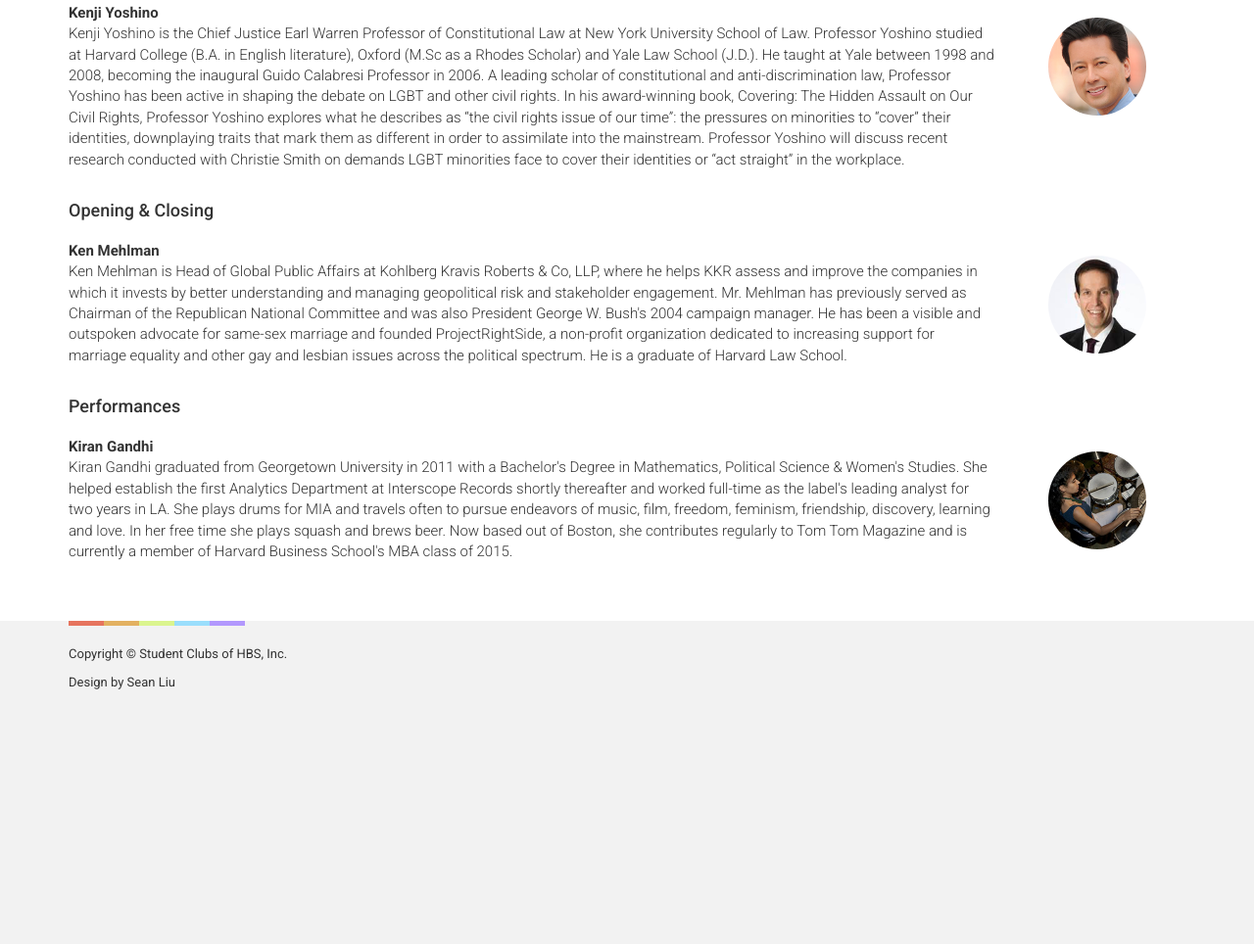
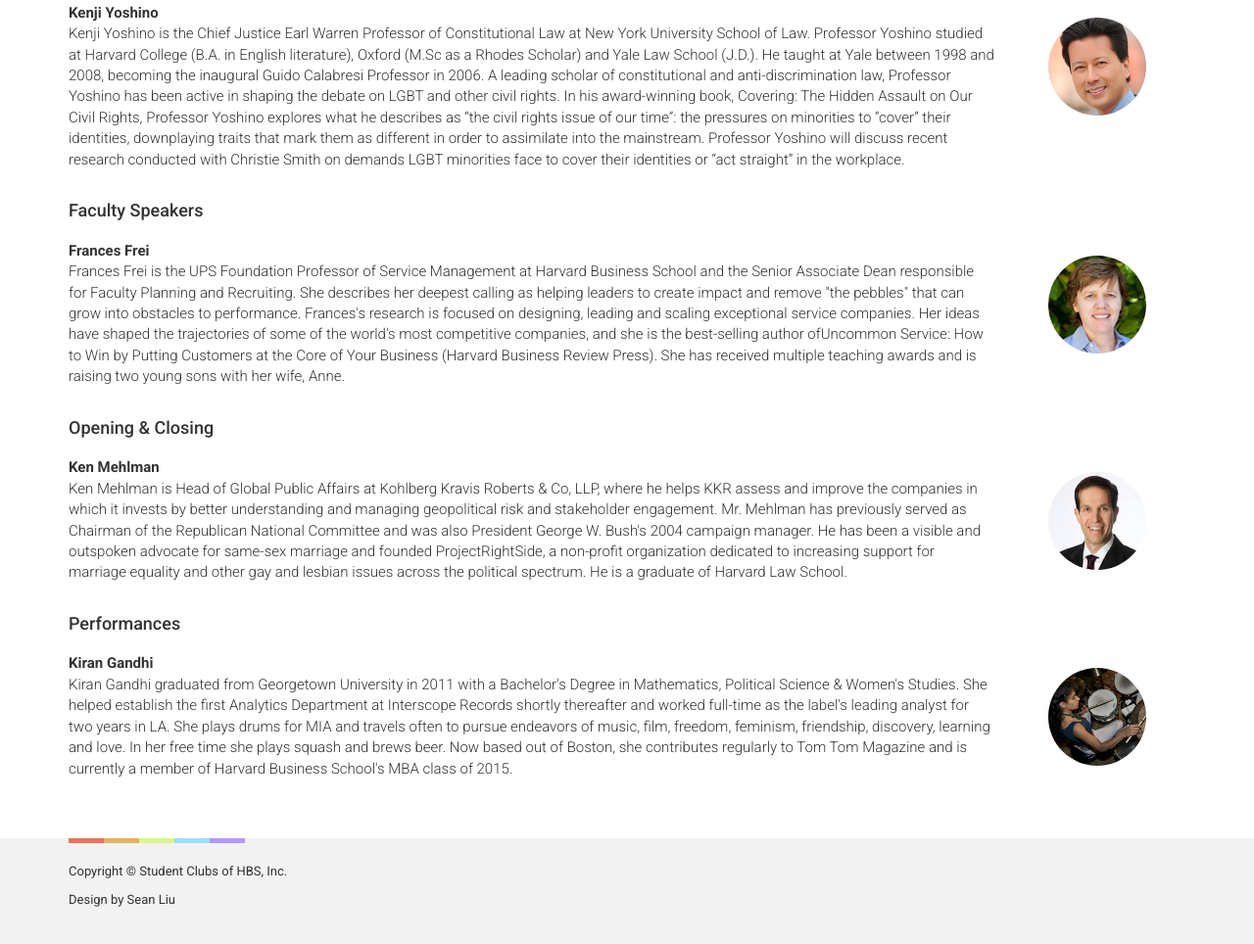
Before and after one commit to seanyliu/outlaw, a website: page speakers.html in a window 1280 px wide. Shown: the part 2754-3718 px from the top of the page at 98% size. Before the commit the page ends 3511 px from the top, so only its background shows below. Drawn offline with Linux system fonts and the light colour scheme.

Commit message:
added frei

```diff
--- a/speakers.html
+++ b/speakers.html
@@ -219,6 +219,19 @@
       </div>
     </div>
 
+    <h2>Faculty Speakers</h2>
+    <div class="row">
+      <div class="col-sm-10">
+        <p>
+          <b>Frances Frei</b><br />
+          Frances Frei is the UPS Foundation Professor of Service Management at Harvard Business School and the Senior Associate Dean responsible for Faculty Planning and Recruiting.  She describes her deepest calling as helping leaders to create impact and remove "the pebbles" that can grow into obstacles to performance. Frances's research is focused on designing, leading and scaling exceptional service companies. Her ideas have shaped the trajectories of some of the world's most competitive companies, and she is the best-selling author ofUncommon Service: How to Win by Putting Customers at the Core of Your Business (Harvard Business Review Press). She has received multiple teaching awards and is raising two young sons with her wife, Anne.
+        </p>
+      </div>
+      <div class="col-sm-2 img-container">
+        <img src="images/speakers/frei.jpg" class="img-circle" />
+      </div>
+    </div>
+
     <h2>Opening &amp; Closing</h2>
     <!--
     <div class="row">
```
Also changed, not shown: images/speakers/frei.jpg (added), 1 other file.
